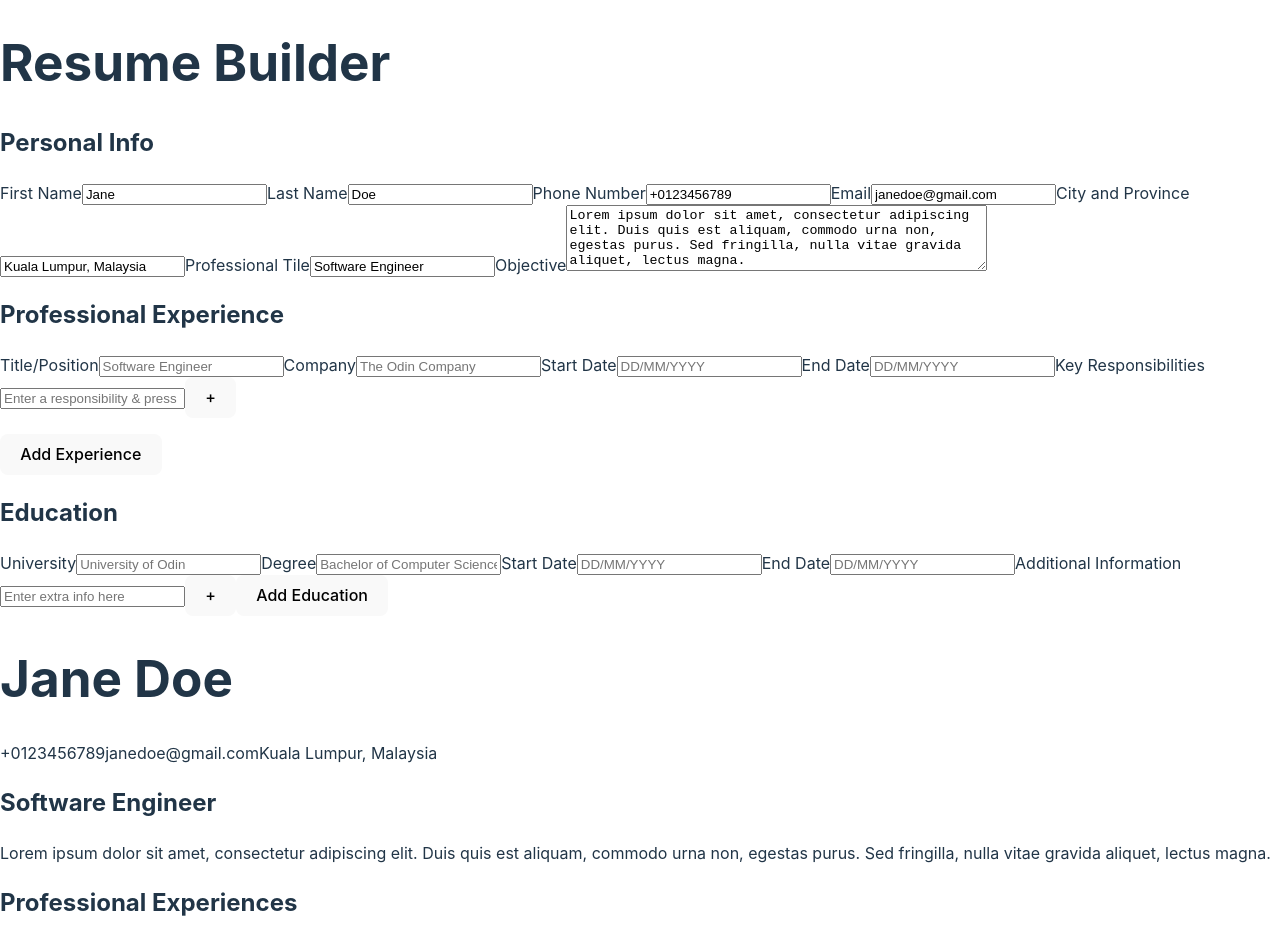
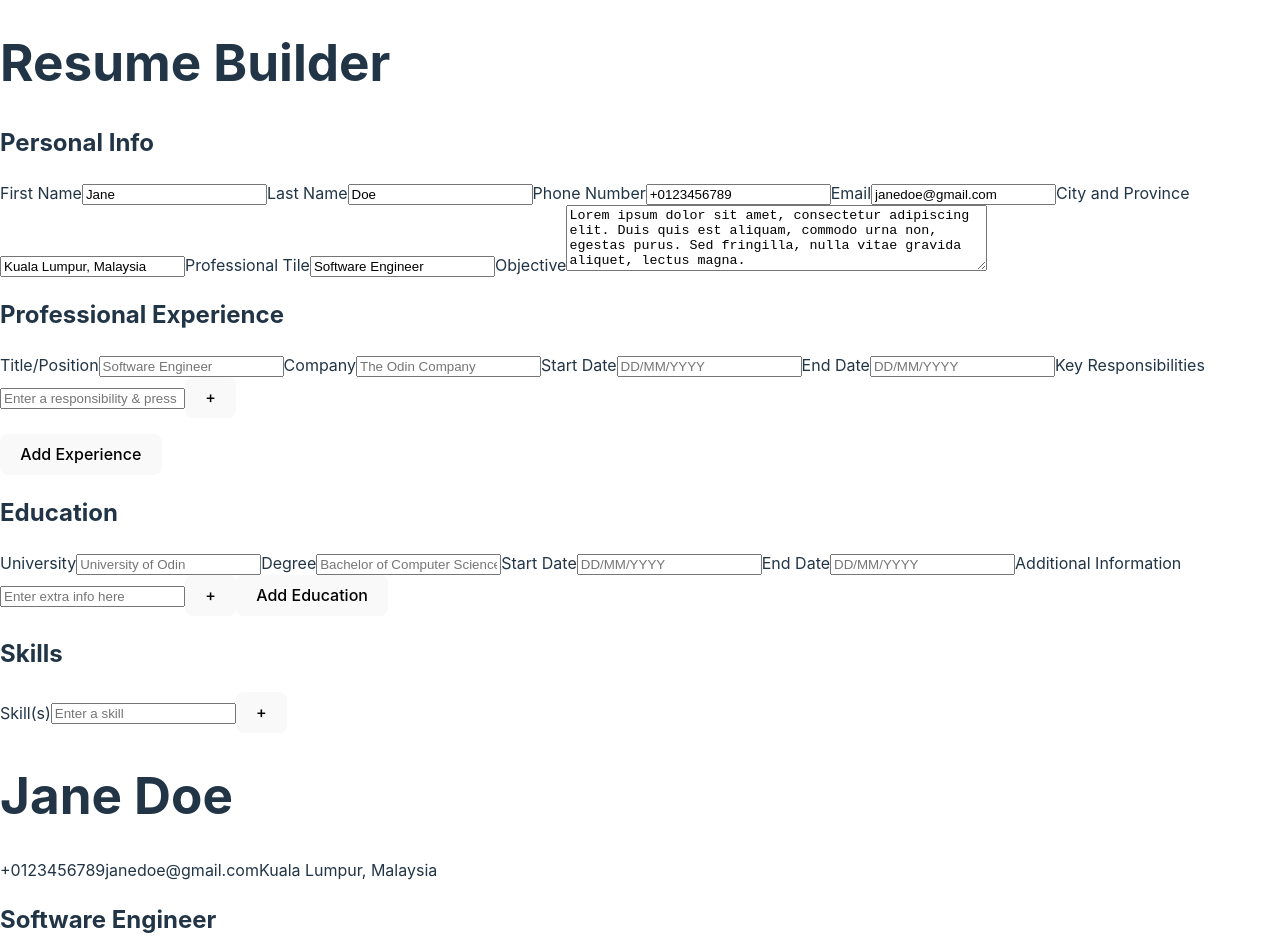
Before and after one commit to shalinekoh/project-cv, a React (Vite) app: page / in a window 1280 px wide. Shown: the top 946 px of the page. Built offline with nearby package versions, Linux system fonts and the light colour scheme.

Commit message:
Add Skills Form

```diff
--- a/src/App.jsx
+++ b/src/App.jsx
@@ -2,6 +2,7 @@ import React, { useState } from 'react';
 import EducationForm from './components/EducationForm';
 import ExperienceForm from './components/ExperienceForm';
 import PersonalDataForm from './components/PersonalDataForm';
+import SkillsForm from './components/SkillsForm';
 import Resume from './components/Resume';
 
 const App = () => {
@@ -19,13 +20,16 @@ const App = () => {
 
   const [educations, setEducations] = useState([]);
 
+  const [skills, addSkills] = useState([]);
+
   return (
     <div className="App">
       <h1>Resume Builder</h1>
       <PersonalDataForm data={data} setData={setData} />
       <ExperienceForm experiences={experiences} setExperiences={setExperiences} />
       <EducationForm educations={educations} setEducations={setEducations} />
-      <Resume data={data} experiences={experiences} educations={educations}/>
+      <SkillsForm skills={skills} addSkills={addSkills} />
+      <Resume data={data} experiences={experiences} educations={educations} skills={skills}/>
     </div>
   )
 
--- a/src/components/Resume.jsx
+++ b/src/components/Resume.jsx
@@ -1,6 +1,7 @@
 import React from 'react';
+import SkillsForm from './SkillsForm';
 
-function Resume({ data, experiences, educations }){
+function Resume({ data, experiences, educations, skills }){
     return (
         <div>
             <h1>{data.firstName + " " + data.lastName}</h1>
@@ -39,6 +40,14 @@ function Resume({ data, experiences, educations }){
                         ))}
                     </ul>
                 </div>
+            ))
+            }
+
+            <h2>Skills</h2>
+            {skills.map((skill) => (
+                <li key={skill.id}>
+                    {skill.text}
+                </li>
             ))}
         </div>
     );
--- a/src/components/SkillsForm.jsx
+++ b/src/components/SkillsForm.jsx
@@ -0,0 +1,49 @@
+import React, { useState } from "react";
+
+function SkillsForm( { skills, addSkills } ) {
+    const [skill, setSkill] = useState("")
+
+    const handleSkill = (e) => {
+        addSkills((prevSkills) => ([
+            ...prevSkills,
+            {text: skill, id: crypto.randomUUID()}
+        ]))
+        setSkill("");
+    }
+
+    const handleSkillEdit = (id) => {
+        const result = skills.find(res => res.id === id)
+        setSkill(result.text)
+        handleSkillDelete(id)
+    }
+
+    const handleSkillDelete = (id) => {
+        addSkills((currentSkills) => currentSkills.filter(skill => skill.id !== id))
+    }
+
+    return (
+        <form>
+            <h2>Skills</h2>
+            <label htmlFor="skills">Skill(s)</label>
+            <input
+                name="skills"
+                type="text"
+                placeholder="Enter a skill"
+                value={skill}
+                onChange={e => setSkill(e.target.value)}
+            />
+            <button type="button" onClick={handleSkill}>+</button>
+            <ul>
+                    {skills.map((skill) => (
+                        <li key={skill.id}>
+                            {skill.text}
+                            <button type="button" onClick={() => handleSkillEdit(skill.id)}>Edit</button>
+                            <button type="button" onClick={() => handleSkillDelete(skill.id)}>Delete</button>
+                        </li>
+                    ))}
+                </ul>
+        </form>
+    )
+}
+
+export default SkillsForm;
```
